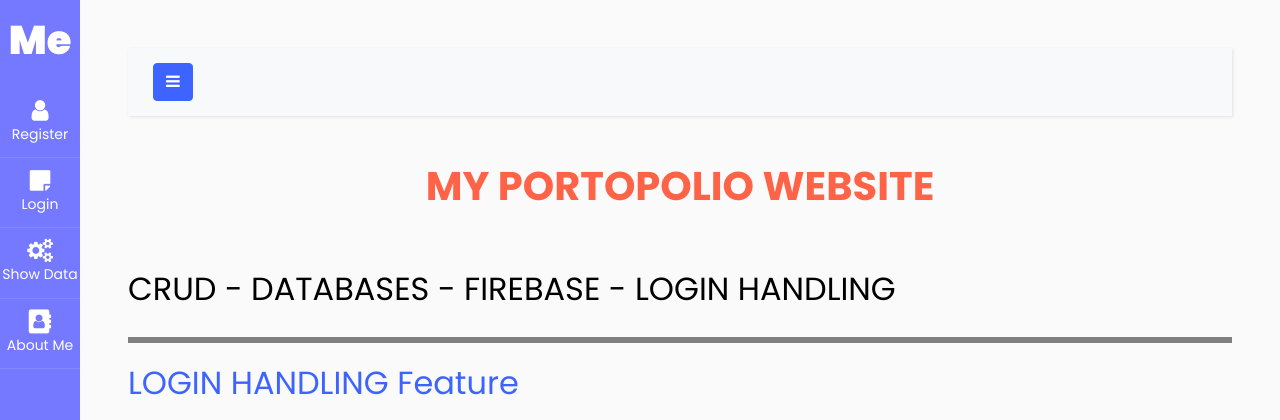
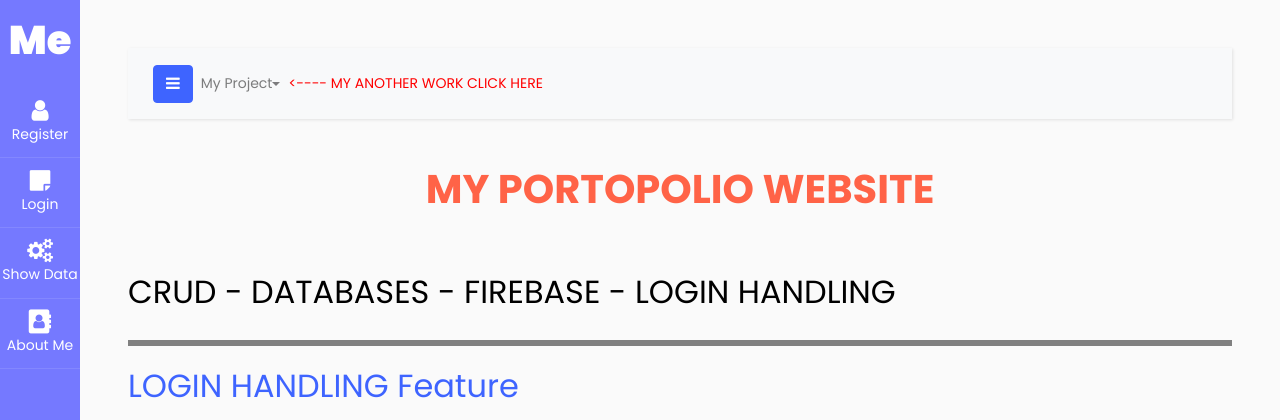
Before and after one commit to yogiyogh3957/CRUD_FIREBASE_LOGIN_DYNAMICFORM, a Flask app: page / in a window 1280 px wide. Shown: the top 420 px of the page. Run offline with Flask 2, Linux system fonts and the light colour scheme; some libraries are stand-ins or nearby versions.

Commit message:
add my project in home

```diff
--- a/main.py
+++ b/main.py
@@ -9,7 +9,7 @@ from sqlalchemy.orm import relationship
 from werkzeug.security import generate_password_hash, check_password_hash
 from functools import wraps
 from flask_wtf.csrf import CSRFProtect
-
+#13nov
 import datetime
 timezone_diff = datetime.timedelta(hours = 7)
 GMT_timezone = datetime.timezone(timezone_diff)
--- a/templates/indexv3.html
+++ b/templates/indexv3.html
@@ -60,10 +60,30 @@
               <i class="fa fa-bars"></i>
               <span class="sr-only">Toggle Menu</span>
             </button>
+
             <button class="btn btn-dark d-inline-block d-lg-none ml-auto" type="button" data-toggle="collapse" data-target="#navbarSupportedContent" aria-controls="navbarSupportedContent" aria-expanded="false" aria-label="Toggle navigation">
                 <i class="fa fa-bars"></i>
             </button>
 
+              <div class="collapse navbar-collapse" id="navbarNav">
+                <ul class="navbar-nav">
+                  <li class="nav-item dropdown">
+        <a class="nav-link dropdown-toggle" href="#" id="navbarDropdownMenuLink" data-toggle="dropdown" aria-haspopup="true" aria-expanded="false">
+          My Project
+        </a>
+        <div class="dropdown-menu" aria-labelledby="navbarDropdownMenuLink">
+          <a class="dropdown-item" href="https://titipbeliin.herokuapp.com/">Web Scrapper</a>
+          <a class="dropdown-item" href="https://yogi-blog.herokuapp.com/">Blog webapp</a>
+          <a class="dropdown-item" href="https://color-detects.herokuapp.com/">Color Detection</a>
+          <a class="dropdown-item" href="https://dataeng-webapp-fpl.herokuapp.com/">Data Analyst Webapp</a>
+          <a class="dropdown-item" href="https://github.com/yogiyogh3957">My Github</a>
+        </div>
+      </li>
+                  <li class="nav-item">
+                    <a class="nav-link disabled" href="#" style="color: red">         <---- MY ANOTHER WORK CLICK HERE </a>
+                  </li>
+                </ul>
+              </div>
 
           </div>
         </nav>
```
